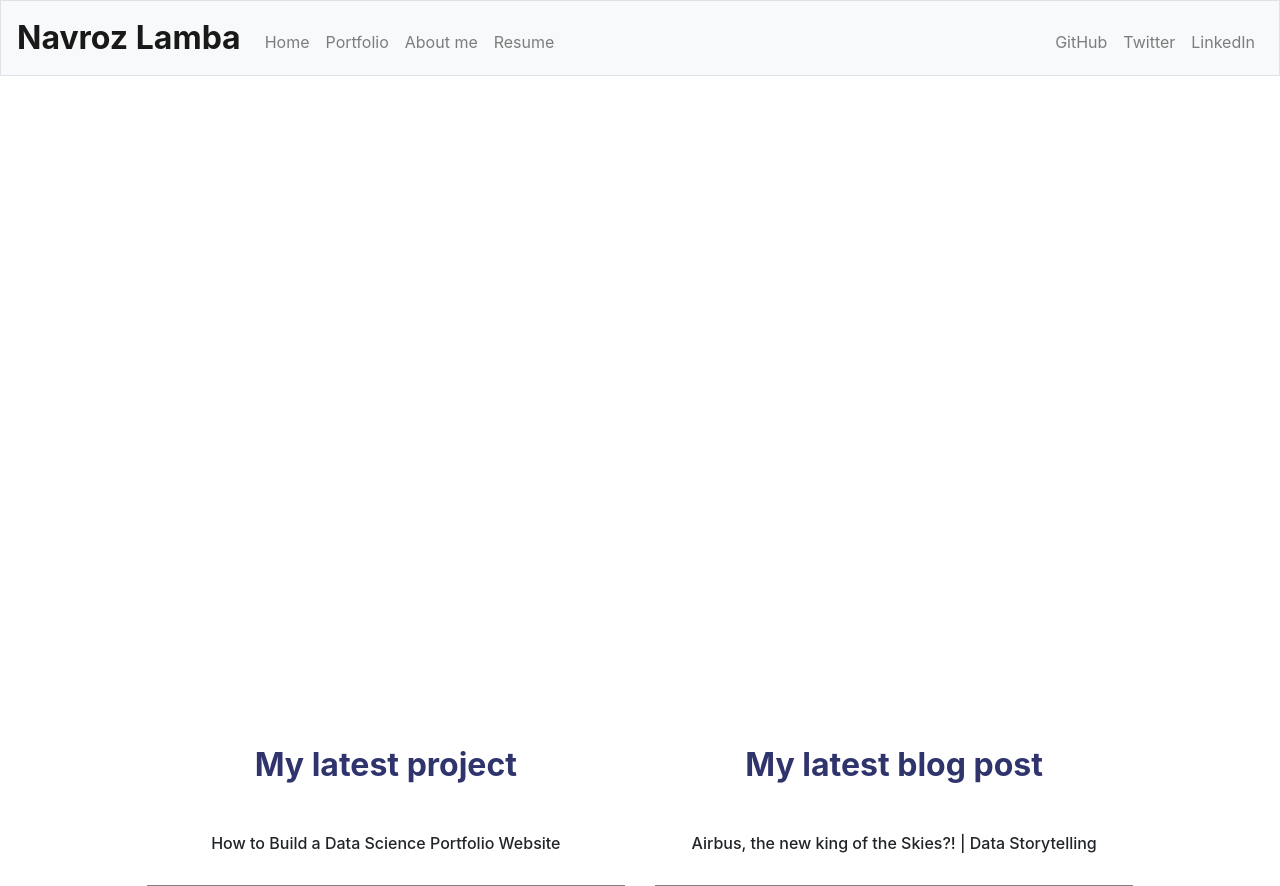
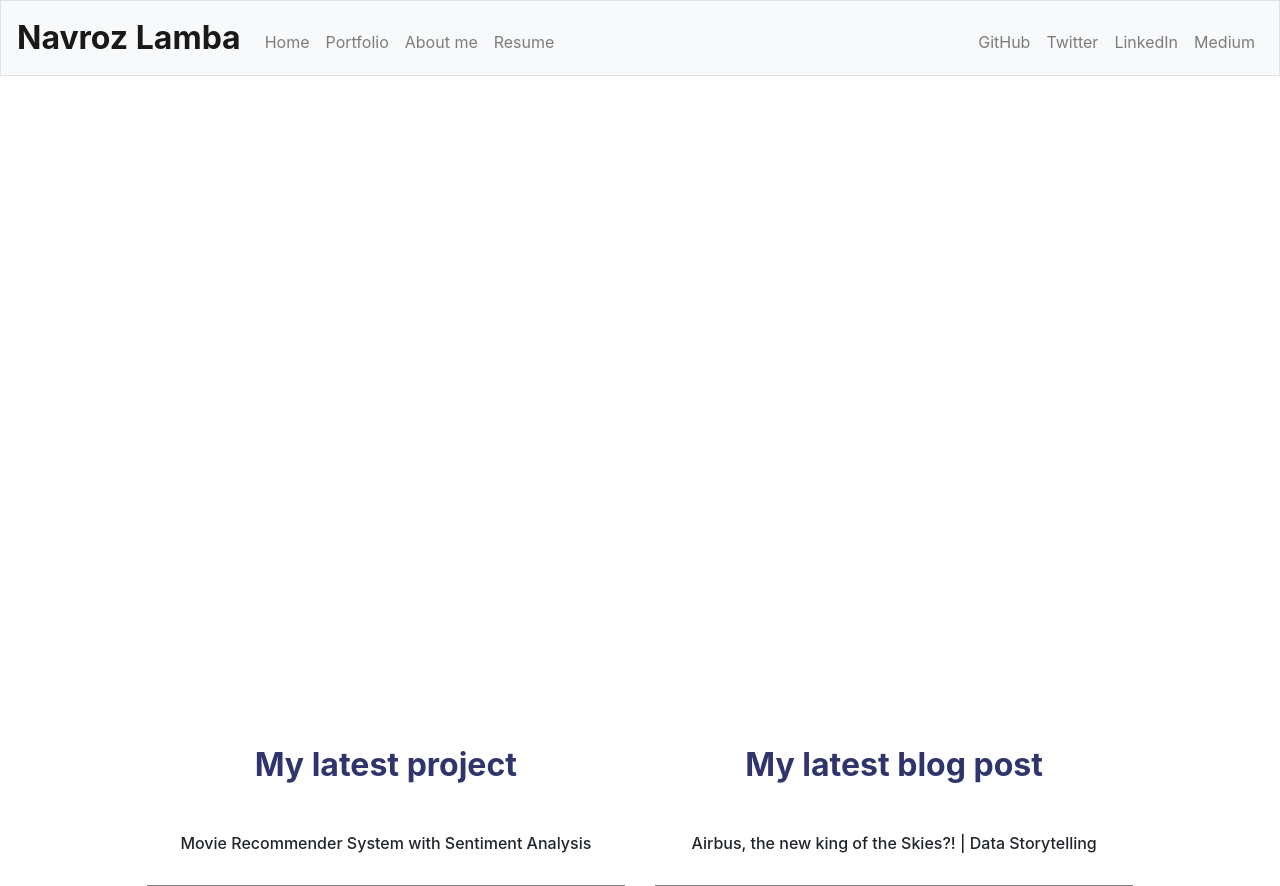
Before and after one commit to navroz-lamba/Portfolio-Website, a Flask app: template portfolio/templates/index.html in a window 1280 px wide. Shown: the top 886 px of the page. Run offline with Flask 2, Linux system fonts and the light colour scheme; the template is opened without the code that fills it, so the values that code supplies are empty; some libraries are stand-ins or nearby versions.

Commit message:
made changes to the layout.html

```diff
--- a/portfolio/templates/index.html
+++ b/portfolio/templates/index.html
@@ -17,11 +17,11 @@
                 </div>
                 <div class="row justify-content-center">
                     <div class="row index-img text-center">
-                        <h6>How to Build a Data Science Portfolio Website</h6>
+                        <h6>Movie Recommender System with Sentiment Analysis</h6>
                     </div>
                 </div>
                 <div class="row">
-                    <a target="_blank" href="https://github.com/navroz-lamba/Portfolio-Website">
+                    <a target="_blank" href="https://github.com/navroz-lamba/Movie-Recommender-System-with-Sentiment-Analysis">
                         <img class="portfolio-img" src="/static/img/project1.png">
                     </a>
                 </div>
@@ -45,13 +45,13 @@
                     </div>
                 </div>
                 <div class="row">
-                    <a target="_blank" href="https://navrozlamba.com/2020/07/29/king-of-the-skies/">
+                    <a target="_blank" href="https://lamba-navroz.medium.com/airbus-the-new-king-of-the-skies-64159fb6e95e">
                         <img class="portfolio-img" src="/static/img/project6.png">
                     </a>
                 </div>
                 <div class="index-bottom text-center">
                     <p>
-                            And <a target="_blank" class="about-link" href="https://navrozlamba.com/blog-2/">this way</a> to see more of my blog posts.
+                            And <a target="_blank" class="about-link" href="https://lamba-navroz.medium.com/">this way</a> to see more of my blog posts.
                     </p>
                 </div>
             </div>
--- a/portfolio/templates/layout.html
+++ b/portfolio/templates/layout.html
@@ -25,17 +25,6 @@
         <script src="https://code.jquery.com/jquery-3.4.1.slim.min.js" integrity="sha384-J6qa4849blE2+poT4WnyKhv5vZF5SrPo0iEjwBvKU7imGFAV0wwj1yYfoRSJoZ+n" crossorigin="anonymous"></script>
         <script src="https://cdn.jsdelivr.net/npm/popper.js@1.16.0/dist/umd/popper.min.js" integrity="sha384-Q6E9RHvbIyZFJoft+2mJbHaEWldlvI9IOYy5n3zV9zzTtmI3UksdQRVvoxMfooAo" crossorigin="anonymous"></script>
         <script src="https://stackpath.bootstrapcdn.com/bootstrap/4.4.1/js/bootstrap.min.js" integrity="sha384-wfSDF2E50Y2D1uUdj0O3uMBJnjuUD4Ih7YwaYd1iqfktj0Uod8GCExl3Og8ifwB6" crossorigin="anonymous"></script>
-
-        <!-- Global site tag (gtag.js) - Google Analytics
-        <script async src="https://www.googletagmanager.com/gtag/js?id=UA-168103075-1"></script>
-        <script>
-            window.dataLayer = window.dataLayer || [];
-            function gtag(){dataLayer.push(arguments);}
-            gtag('js', new Date());
-
-            gtag('config', 'UA-168103075-1', {'anonymize_ip': true });
-        </script> -->
-
 
         <!-- Disallow crawlers to index this website -->
         <meta name="robots" content="noindex">
@@ -81,11 +70,10 @@
                     <li class="nav-item">
                         <a target="_blank" class="nav-link" id="{{ id }}-nav-link" href="https://www.linkedin.com/in/navroz-lamba-92a77792/">LinkedIn</a>
                     </li>
-                    <!-- <li class="nav-item">
-                        <form method="post">
-                            <button type="submit" name="lang" class="btn" id="{{ id }}-btn-lang" value="de">DE</button>
-                        </form>
-                    </li> -->
+                    <li class="nav-item">
+                        <a target="_blank" class="nav-link" id="{{ id }}-nav-link" href="https://lamba-navroz.medium.com/">Medium</a>
+                    </li>
+
                 </ul>
             </div>
         </nav>
@@ -112,8 +100,6 @@
         </main>
 
         <footer class="small text-center text-muted">
-            <!-- <a href="/en/impressum" class="text-dark">Legal Notice</a> |
-            <a href="/en/datenschutz" class="text-dark">Privacy</a> -->
             <p class="copyright">Copyright &copy; 2020 | Navroz Lamba</p>
         </footer>
 
```
Also changed, not shown: 3 other files.
